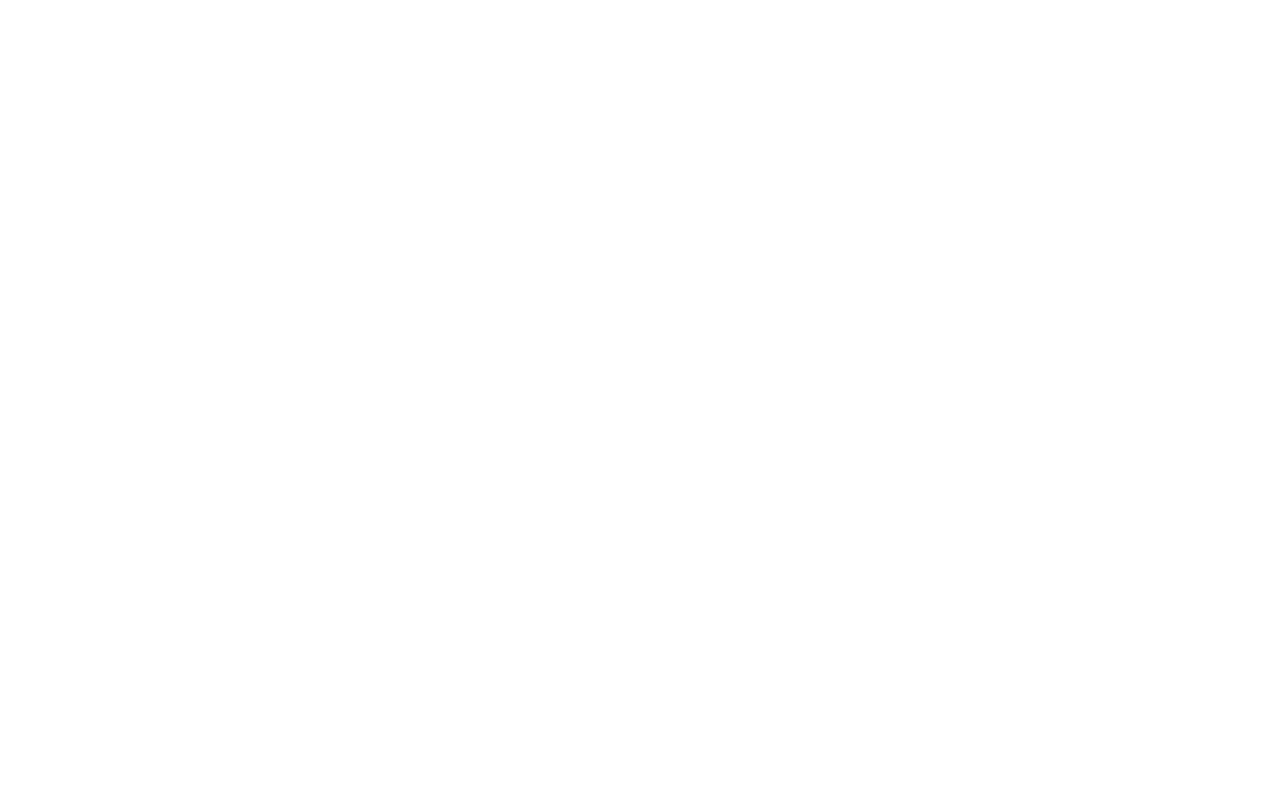
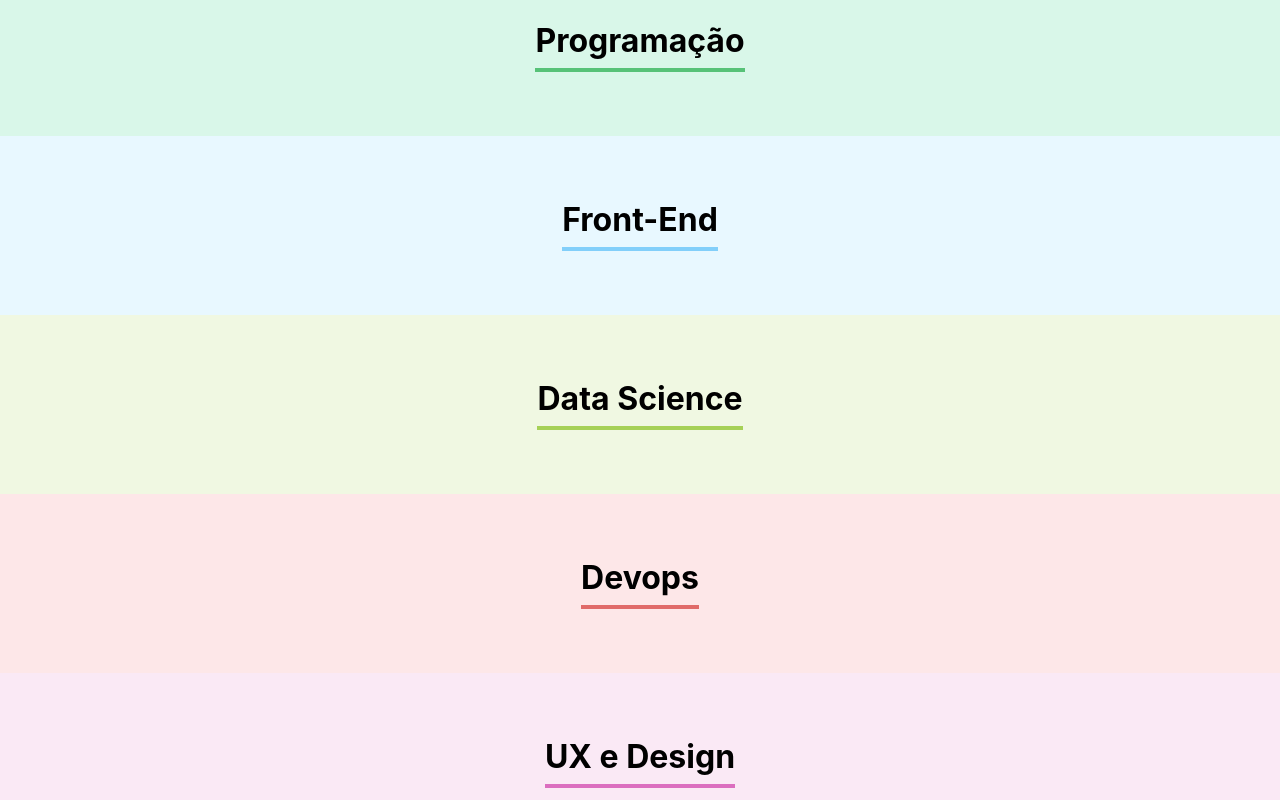
Before and after one commit to rodrigosnape/organo, a React (Create React App) app: page / in a window 1280 px wide. Shown: the part 1520-2320 px from the top of the page. Before the commit the page ends 1477 px from the top, so only its background shows below. Built offline with nearby package versions, Linux system fonts and the light colour scheme; the HTML template or start-up script is replaced by a standard one.

Commit message:
04. Montando os times - Aula 4 - Refatorando código duplicado

```diff
--- a/src/App.js
+++ b/src/App.js
@@ -3,9 +3,49 @@
 //Modelo clássico
 import Banner from './componentes/Banner/Banner';
 import Formulario from './componentes/Formulario';
+import Time from './componentes/Time';
 
 
 function App() {
+
+  const times = [
+    {
+      nome: 'Programação',
+      corPrimaria: '#57c278',
+      corSecundaria:'#D9f7E9'
+    },
+    {
+      nome: 'Front-End',
+      corPrimaria: '#82CFFA',
+      corSecundaria:'#E8F8FF'
+    },
+    {
+      nome: 'Data Science',
+      corPrimaria: '#A6D157',
+      corSecundaria:'#F0F8E2'
+    },
+    {
+      nome: 'Devops',
+      corPrimaria: '#E06B69',
+      corSecundaria:'#FDE7E8'
+    },
+    {
+      nome: 'UX e Design',
+      corPrimaria: '#DB6EBF',
+      corSecundaria:'#FAE9F5'
+    },
+       {
+      nome: 'Mobile',
+      corPrimaria: '#FFBA05',
+      corSecundaria:'#FFF5D9'
+    },
+    {
+      nome: 'Inovação e Gestão',
+      corPrimaria: '#FF8A29',
+      corSecundaria:'#FFEEDF'
+    }
+  ];
+
 
   const [colaboradores, setColaboradores] = useState([]);
 
@@ -18,7 +58,8 @@
   return (
     <div className="App">
       <Banner />
-      <Formulario aoColaboradorCadastrado={colaborador => aoNovoColaboradorAdicionado(colaborador)}/>
+      <Formulario times={times.map(time => time.nome)} aoColaboradorCadastrado={colaborador => aoNovoColaboradorAdicionado(colaborador)}/>
+      {times.map(time => <Time key={time.nome} nome={time.nome} corPrimaria={time.corPrimaria} corSecundaria={time.corSecundaria}/>)}
   </div>
   );
 }
--- a/src/componentes/Formulario/index.js
+++ b/src/componentes/Formulario/index.js
@@ -5,16 +5,6 @@
 import './Formulario.css'
 
 const Formulario = (props) => {
-
-    const times = [
-       'Programação',
-       'Front-End',
-       "Data Science",
-       'Devops',
-       'UX e Design',
-       "Mobile",
-       "Inovação e Gestão"
-    ]
 
     const [nome, setNome] = useState('Rodrigo Veiga')
     const [cargo, setCargo] = useState('Desenvolvedor')
@@ -60,7 +50,7 @@
             <ListaSuspensa
                 obrigatorio={true}
                 label="Time"
-                itens={times}
+                itens={props.times}
                 valor={time}
                 aoAlterado={valor => setTime(valor)}
             />
--- /dev/null
+++ b/src/componentes/Time/Time.css
@@ -0,0 +1,11 @@
+.time {
+    text-align: center;
+    padding:32px;
+}
+
+.time h3{
+    font-size: 32px;
+    border-bottom: 4px solid;
+    display: inline-block;
+    padding-bottom: 8px;
+}
--- /dev/null
+++ b/src/componentes/Time/index.js
@@ -0,0 +1,17 @@
+import './Time.css'
+
+const Time = (props) => {
+
+    const css = {
+        backgroundColor: props.corSecundaria
+    }
+    console.log(props.corPrimaria)
+
+    return (
+        <section className='time' style={css}>
+            <h3 style={{borderColor: props.corPrimaria}}>{props.nome}</h3>
+        </section>
+    )
+}
+
+export default Time
```
Also changed, not shown: src/componentes/Time/teste.js (added, +22 -0 lines).
